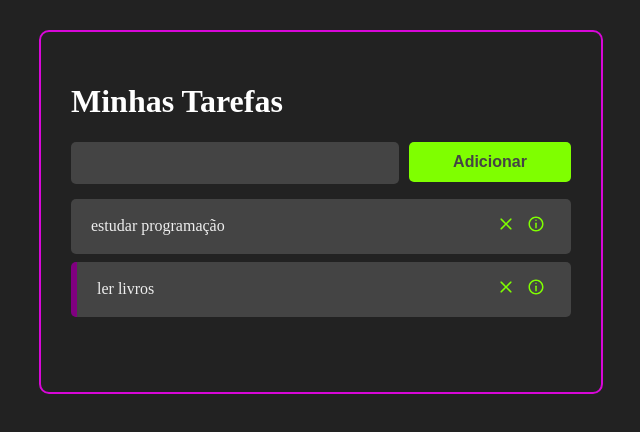
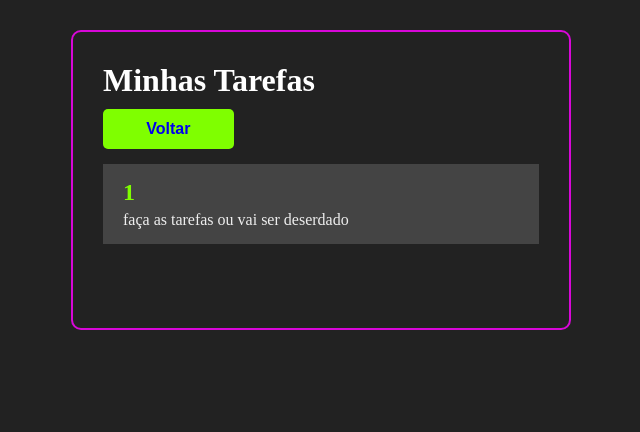
Before and after one commit to Vinizin05/react-listar, a React (Create React App) app: page /1 in a window 1280 px wide. Shown: the top 432 px of the page, without its empty margins (319-959 px from the left). Built offline with nearby package versions, Linux system fonts and the light colour scheme.

Commit message:
finalizado

```diff
--- a/package.json
+++ b/package.json
@@ -8,6 +8,8 @@
     "@testing-library/user-event": "^12.1.10",
     "react": "^17.0.2",
     "react-dom": "^17.0.2",
+    "react-icons": "^4.3.1",
+    "react-router-dom": "^5.3.0",
     "react-scripts": "4.0.3",
     "uuid": "^8.3.2",
     "web-vitals": "^1.0.1"
--- a/src/App.jsx
+++ b/src/App.jsx
@@ -1,10 +1,12 @@
 import react, { useState } from "react";
 import { v4 as uuidv4 } from "uuid";
+import { BrowserRouter as Router, Route } from "react-router-dom";
 
 import Header from "./componentes/Header";
 import "./App.css";
 import Tasks from "./componentes/tasks";
 import AddTask from "./componentes/AddTask";
+import TaskDetails from "./componentes/TaskDatails";
 import Task from "./componentes/task";
 
 const App = () => {
@@ -51,17 +53,26 @@ const App = () => {
   };
 
   return (
-    <>
+    <Router>
       <div className="container">
         <Header />
+        <Route
+          path="/"
+          exact
+          render={() => (
+            <>
               <AddTask handleTaskAddition={handleTaskAddition} />
               <Tasks
                 tasks={tasks}
                 handleTaskClick={handleTaskClick}
                 handleTaskDeletion={handleTaskDeletion}
               />
+            </>
+          )}
+        />
+        <Route path="/:taskTitle" exact component={TaskDetails}/>
       </div>
-    </>
+    </Router>
   );
 };
 
--- a/src/componentes/AddTask.jsx
+++ b/src/componentes/AddTask.jsx
@@ -1,4 +1,5 @@
 import React, { useState } from "react";
+
 
 import Button from "./Button";
 import "./AddTask.css";
--- a/src/componentes/Button.css
+++ b/src/componentes/Button.css
@@ -9,4 +9,9 @@
     font-weight: bold;
     cursor: pointer;
     border: none;
+    text-decoration: none;
 }
+
+.button a {
+    text-decoration: none;
+}
--- /dev/null
+++ b/src/componentes/TaskDatails.jsx
@@ -0,0 +1,24 @@
+import React from "react";
+import { useParams } from "react-router-dom";
+
+import Button from "./Button";
+
+import "./TaskDetails.css"
+
+const TaskDetails = () => {
+    const params = useParams();
+
+  return (
+    <>
+      <div className="back-button-container">
+        <Button><a href="/">Voltar</a></Button>
+      </div>
+      <div className="task-datails-container">
+        <h2>{params.taskTitle}</h2>
+        <p>faça as tarefas ou vai ser deserdado</p>
+      </div>
+    </>
+  );
+};
+
+export default TaskDetails;
--- /dev/null
+++ b/src/componentes/TaskDetails.css
@@ -0,0 +1,24 @@
+*{
+    margin: 0;
+    padding: 0;
+    box-sizing: border-box;
+}
+
+.task-datails-container{
+    background: #444;
+    margin: 15px 0;
+    padding: 15px 20px;
+    display: flex;
+    flex-direction: column;
+    color: #eee;
+}
+
+.task-datails-container h2 {
+    margin-bottom: 5px;
+    color: chartreuse;
+}
+
+.back-button-container{
+    width: 30%;
+    margin-top: 10px;
+}
--- a/src/componentes/task.css
+++ b/src/componentes/task.css
@@ -19,4 +19,5 @@
   border: none;
   font-size: 18px;
   color: chartreuse;
+  margin: 0 2px;
 }
--- a/src/componentes/task.jsx
+++ b/src/componentes/task.jsx
@@ -1,9 +1,15 @@
 import React from "react";
 import { CgClose, CgInfo } from "react-icons/cg";
+import {useHistory} from 'react-router-dom'
 
 import "./task.css";
 
 const Task = ({ task, handleTaskClick, handleTaskDeletion }) => {
+  const history = useHistory();
+
+  const handleTaskDetailsClick = () => {
+    history.push(`/${task.title}`)
+  }
   return (
     <div
       className="task-container"
@@ -20,7 +26,7 @@ const Task = ({ task, handleTaskClick, handleTaskDeletion }) => {
         >
           <CgClose />
         </button>
-        <button className="see-task-details-button">
+        <button className="see-task-details-button" onClick={handleTaskDetailsClick}>
           <CgInfo />
         </button>
       </div>
```
Also changed, not shown: 1 other file (tests, documents, lock files or other folders). Lines whose indentation alone changed are shown as unchanged.
